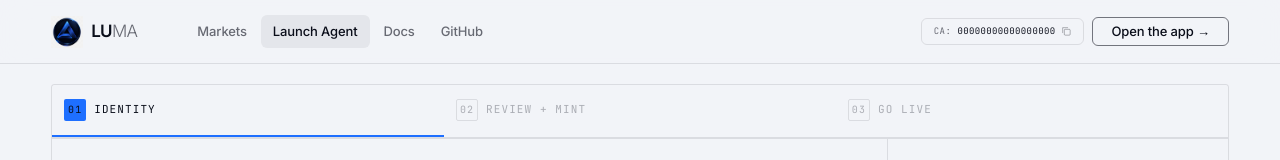
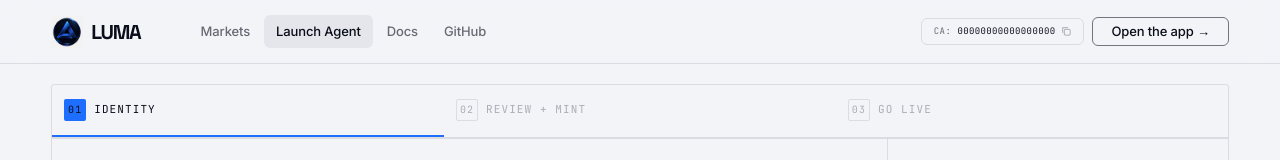
Before and after one commit to 17futureticket-eng/NAIBON, a Next.js app: page /launch in a window 1280 px wide. Shown: the top 160 px of the page. Built offline with nearby package versions, Linux system fonts and the light colour scheme.

Commit message:
style: upgrade logo wordmark to Space Grotesk font

```diff
--- a/src/app/globals.css
+++ b/src/app/globals.css
@@ -40,6 +40,7 @@
   --font-display: var(--font-playfair), Georgia, "Times New Roman", serif;
   --font-sans:    var(--font-inter), system-ui, -apple-system, sans-serif;
   --font-mono:    var(--font-jetbrains), "Courier New", monospace;
+  --font-logo:    var(--font-space), system-ui, sans-serif;
 
   /* Spacing scale */
   --announce-h:   0px;
--- a/src/app/layout.tsx
+++ b/src/app/layout.tsx
@@ -1,5 +1,5 @@
 import type { Metadata } from "next";
-import { Inter, Playfair_Display, JetBrains_Mono } from "next/font/google";
+import { Inter, Playfair_Display, JetBrains_Mono, Space_Grotesk } from "next/font/google";
 import "./globals.css";
 
 const inter = Inter({
@@ -21,6 +21,13 @@ const jetbrains = JetBrains_Mono({
   variable: "--font-jetbrains",
   subsets: ["latin"],
   weight: ["300", "400"],
+  display: "swap",
+});
+
+const spaceGrotesk = Space_Grotesk({
+  variable: "--font-space",
+  subsets: ["latin"],
+  weight: ["300", "400", "500", "600", "700"],
   display: "swap",
 });
 
@@ -50,7 +57,7 @@ export default function RootLayout({
   return (
     <html
       lang="en"
-      className={`${inter.variable} ${playfair.variable} ${jetbrains.variable}`}
+      className={`${inter.variable} ${playfair.variable} ${jetbrains.variable} ${spaceGrotesk.variable}`}
     >
       <body>
         {children}
--- a/src/components/sections/Navbar.tsx
+++ b/src/components/sections/Navbar.tsx
@@ -113,9 +113,15 @@ export default function Navbar() {
           {/* Logo — flush left, no auto-margin pushing it */}
           <Link href="/" aria-label="LUMA home" style={{ display: "flex", alignItems: "center", gap: "0.5rem", textDecoration: "none", flexShrink: 0, marginRight: "0.5rem" }}>
             <LogoMark size={32} />
-            <span style={{ lineHeight: 1, display: "flex", alignItems: "baseline" }}>
-              <span style={{ fontFamily: "var(--font-sans)", fontWeight: 800, fontSize: "1.0625rem", letterSpacing: "-0.04em", color: "var(--ink)" }}>LU</span>
-              <span style={{ fontFamily: "var(--font-sans)", fontWeight: 300, fontSize: "1.0625rem", letterSpacing: "-0.04em", color: "var(--ink-60)" }}>MA</span>
+            <span style={{
+              fontFamily: "var(--font-logo)",
+              fontWeight: 700,
+              fontSize: "1.25rem",
+              letterSpacing: "-0.06em",
+              color: "var(--ink)",
+              lineHeight: 1,
+            }}>
+              LUMA
             </span>
           </Link>
 
@@ -197,9 +203,15 @@ export default function Navbar() {
         <div style={{ height: "var(--nav-h)", display: "flex", alignItems: "center", justifyContent: "space-between", padding: "0 1.25rem", borderBottom: "1px solid var(--ink-10)", flexShrink: 0 }}>
           <Link href="/" onClick={() => setMenuOpen(false)} style={{ display: "flex", alignItems: "center", gap: "0.5rem", textDecoration: "none" }}>
             <LogoMark size={28} />
-            <span style={{ lineHeight: 1, display: "flex", alignItems: "baseline" }}>
-              <span style={{ fontFamily: "var(--font-sans)", fontWeight: 800, fontSize: "1.0625rem", letterSpacing: "-0.04em", color: "var(--ink)" }}>LU</span>
-              <span style={{ fontFamily: "var(--font-sans)", fontWeight: 300, fontSize: "1.0625rem", letterSpacing: "-0.04em", color: "var(--ink-60)" }}>MA</span>
+            <span style={{
+              fontFamily: "var(--font-logo)",
+              fontWeight: 700,
+              fontSize: "1.25rem",
+              letterSpacing: "-0.06em",
+              color: "var(--ink)",
+              lineHeight: 1,
+            }}>
+              LUMA
             </span>
           </Link>
           <button onClick={() => setMenuOpen(false)} aria-label="Close menu" style={{ background: "none", border: "none", cursor: "pointer", padding: "4px" }}>
```
